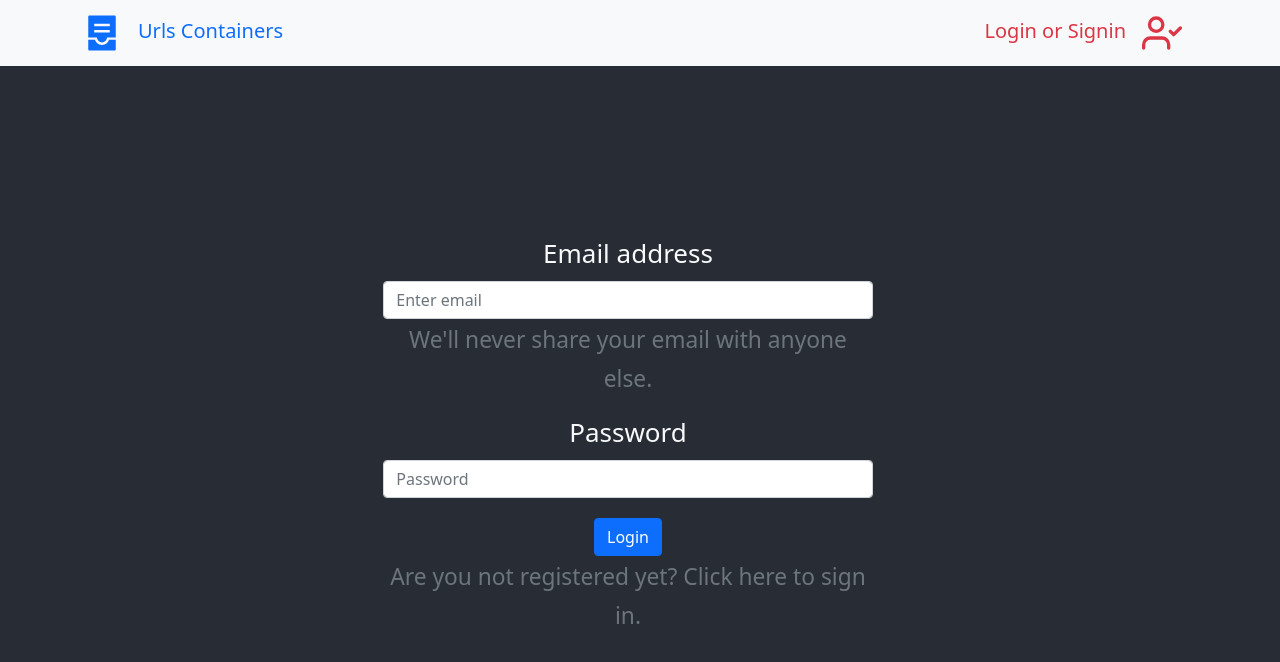
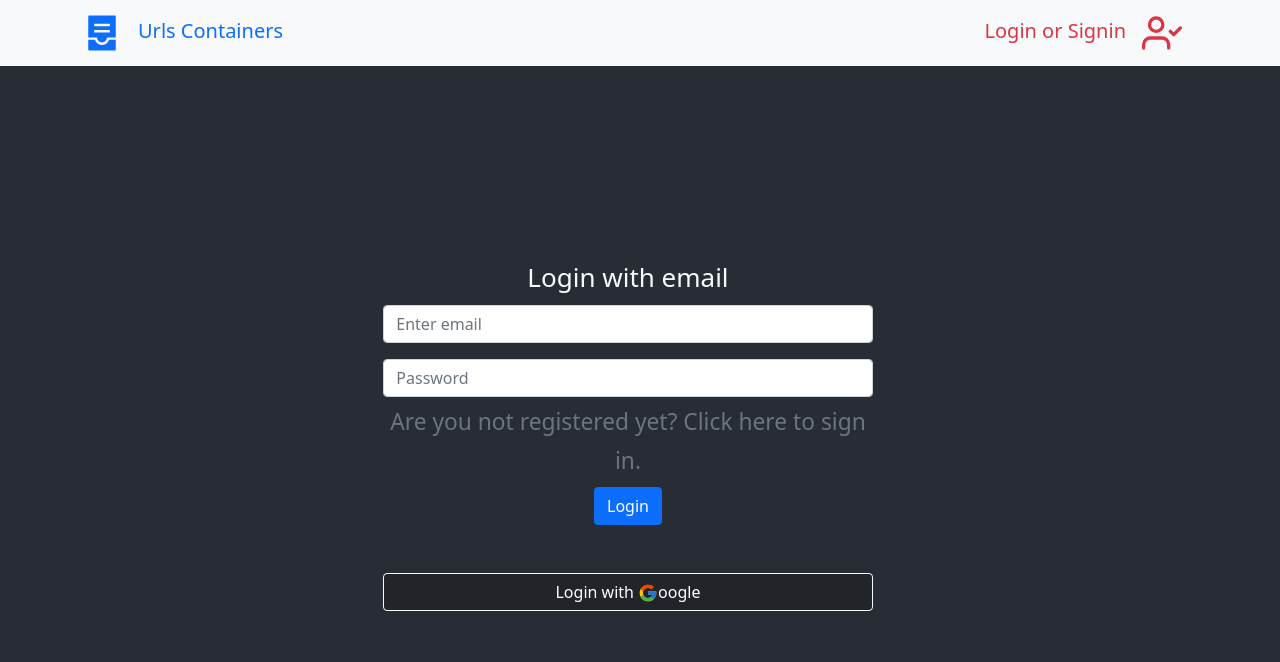
Before and after one commit to marcosaccarola/Url-Saver-fe, a React (Create React App) app: page / in a window 1280 px wide. Shown: the top 662 px of the page. Built offline with nearby package versions, Linux system fonts and the light colour scheme; no server answers.

Commit message:
Google login button (and login interface style)

```diff
--- a/src/components/000-Home.jsx
+++ b/src/components/000-Home.jsx
@@ -9,9 +9,9 @@ import ControlsBelow from './400-ControlsBelow'
 const Home=()=>{
     const[user,setUser]=useState()
 
-    useEffect(() => {
-        login({"email":"2ndTest@email.com","pw":"1234Test!",setUser})
-    },[])
+    // useEffect(() => {
+    //     login({"email":"2ndTest@email.com","pw":"1234Test!",setUser})
+    // },[])
 
     return(
         <>
--- a/src/components/305-Login.jsx
+++ b/src/components/305-Login.jsx
@@ -1,6 +1,7 @@
 import { useState } from "react"
 import { Button, Col, Container, Form, Row } from "react-bootstrap"
 import { login, register } from "../utilities/fetches"
+import { FcGoogle } from 'react-icons/fc'
 
 const Login=({setUser})=>{
     const[isUserRegistered,setisUserRegistered]=useState(true)
@@ -23,30 +24,31 @@ const Login=({setUser})=>{
             <Col sm={6}>
                 <Form>
                     <Form.Group className="mb-3" controlId="formBasicEmail">
-                        <Form.Label>Email address</Form.Label>
+                        <Form.Label>Login with email</Form.Label>
+                        {/* <Form.Label>Email address</Form.Label> */}
                         <Form.Control type="email" placeholder="Enter email" onChange={(e)=>setEmail(e.target.value)} />
-                        <Form.Text className="text-muted">
+                        {/* <Form.Text className="text-muted">
                         We'll never share your email with anyone else.
-                        </Form.Text>
+                        </Form.Text> */}
                     </Form.Group>
 
-                    <Form.Group className="mb-3" controlId="formBasicPassword">
-                        <Form.Label>Password</Form.Label>
+                    <Form.Group className="mb-1" controlId="formBasicPassword">
+                        {/* <Form.Label>Password</Form.Label> */}
                         <Form.Control type="password" placeholder="Password" onChange={(e)=>setPw(e.target.value)} />
                     </Form.Group>
 
         {isUserRegistered==true
                 ?
                     <>
+                    <Form.Text className="text-muted hover" onClick={handleSetIsUserRegistered}>
+                        Are you not registered yet? Click here to sign in.
+                    </Form.Text>
+
                     <Form.Group>
-                        <Button variant="primary" type="submit" onClick={(e)=>loginUser(e)}>
+                        <Button variant="primary" type="submit" className='mt-2' onClick={(e)=>loginUser(e)}>
                             Login
                         </Button>
                     </Form.Group>
-
-                    <Form.Text className="text-muted hover" onClick={handleSetIsUserRegistered}>
-                        Are you not registered yet? Click here to sign in.
-                    </Form.Text>
                     </>
                 :
                     <>
@@ -62,6 +64,11 @@ const Login=({setUser})=>{
                     </>
         }
                 </Form>
+
+                <div className='mt-5 d-grid gap-2'>
+                    <Button className='btn-dark border border-light'>Login with <FcGoogle className='' size={20} />oogle</Button>
+                </div>
+
             </Col>
         </Row>
     )
```
